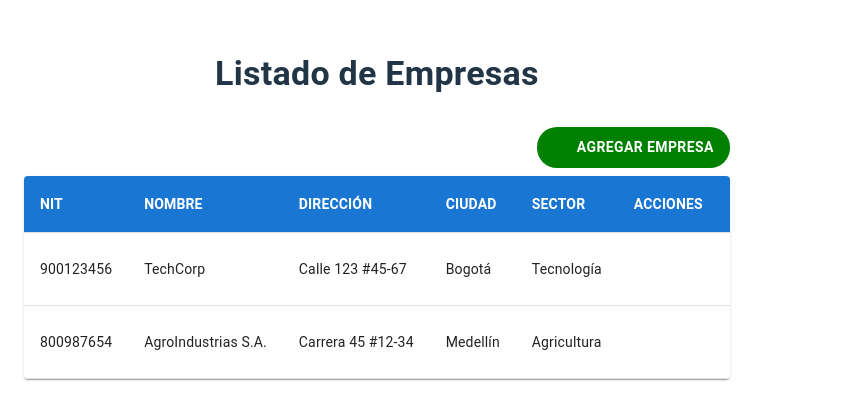
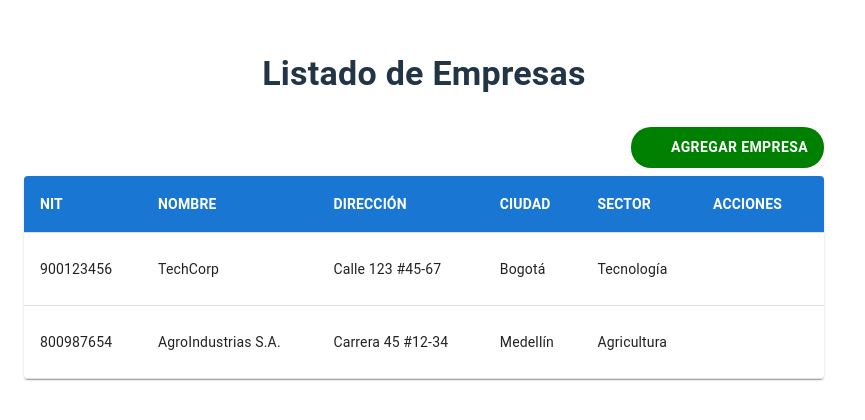
Before and after one commit to JuliGeralDev/empresa_app, a React (Vite) app: page /empresas in a window 1280 px wide. Shown: the part 172-592 px from the top of the page, without its empty margins (0-865 px from the left). Built offline with nearby package versions, Linux system fonts and the light colour scheme; sample sign-in values are in the browser's storage; some icons are missing; the HTML template or start-up script is replaced by a standard one.

Commit message:
Fix actions company

```diff
--- a/src/components/molecules/EmpresaForm.jsx
+++ b/src/components/molecules/EmpresaForm.jsx
@@ -4,22 +4,22 @@ import BotonGuardar from "../atoms/BotonGuardar";
 import { useDispatch } from "react-redux";
 import { agregarEmpresa, editarEmpresa } from "../../features/empresa/empresaSlice";
 import { useEffect } from "react";
+
 const EmpresaForm = ({ onClose, initialData = null }) => {
-  const { register, handleSubmit, reset, setValue } = useForm();
+  const { register, handleSubmit, reset } = useForm();
   const dispatch = useDispatch();
 
   useEffect(() => {
-    if (initialData) {
-      Object.entries(initialData).forEach(([key, value]) => {
-        setValue(key, value);
-      });
-    }
-  }, [initialData, setValue]);
+  if (initialData) {
+    reset(initialData);
+  }
+}, [initialData, reset]);
+
 
   const onSubmit = (data) => {
     const empresa = {
       ...data,
-      id: initialData ? initialData.id : crypto.randomUUID(),
+      id: initialData ? initialData.nit : crypto.randomUUID(),
     };
 
     if (initialData) {
@@ -28,13 +28,13 @@ const EmpresaForm = ({ onClose, initialData = null }) => {
       dispatch(agregarEmpresa(empresa));
     }
 
-    reset();
+    reset();     // limpia el formulario después de guardar
     onClose();
   };
 
   return (
     <Box component="form" onSubmit={handleSubmit(onSubmit)} sx={{ display: "flex", flexDirection: "column", gap: 2 }}>
-      <TextField label="NIT" fullWidth {...register("nit")} required />
+      <TextField label="NIT" fullWidth {...register("nit")} required disabled/>
       <TextField label="Nombre" fullWidth {...register("nombre")} required />
       <TextField label="Dirección" fullWidth {...register("direccion")} required />
       <TextField label="Ciudad" fullWidth {...register("ciudad")} required />
--- a/src/components/templates/TablaEntidad.jsx
+++ b/src/components/templates/TablaEntidad.jsx
@@ -12,7 +12,7 @@ import BotonEditar from "../atoms/BotonEditar";
 import BotonEliminar from "../atoms/BotonEliminar";
 import { useSelector } from "react-redux";
 
-const TablaEntidad = ({ titulos, filas, onEditar, onEliminar }) => {
+const TablaEntidad = ({ columnas, filas, onEditar, onEliminar }) => {
   const user = useSelector((state) => state.auth.user);
   const esAdmin = user?.role === "admin";
 
@@ -21,20 +21,22 @@ const TablaEntidad = ({ titulos, filas, onEditar, onEliminar }) => {
   }
 
   return (
-    <TableContainer component={Paper}>
-      <Table >
+    <TableContainer component={Paper} sx={{ overflowX: "auto" }}>
+      <Table sx={{ minWidth: 800 }}>
         <TableHead>
           <TableRow sx={{ backgroundColor: (theme) => theme.palette.primary.main }}>
-            {titulos.map((titulo) => (
+            {columnas.map((col) => (
               <TableCell
-                key={titulo}
+                key={col.key}
                 sx={{ color: "white", fontWeight: "bold", textTransform: "uppercase" }}
               >
-                {titulo}
+                {col.label}
               </TableCell>
             ))}
             {esAdmin && (
-              <TableCell sx={{ color: "white", fontWeight: "bold", textTransform: "uppercase" }}>
+              <TableCell
+                sx={{ color: "white", fontWeight: "bold", textTransform: "uppercase" }}
+              >
                 Acciones
               </TableCell>
             )}
@@ -44,8 +46,8 @@ const TablaEntidad = ({ titulos, filas, onEditar, onEliminar }) => {
         <TableBody>
           {filas.map((fila, index) => (
             <TableRow key={index}>
-              {titulos.map((titulo) => (
-                <TableCell key={titulo}>{fila[titulo]}</TableCell>
+              {columnas.map((col) => (
+                <TableCell key={col.key}>{fila[col.key]}</TableCell>
               ))}
               {esAdmin && (
                 <TableCell>
--- a/src/features/empresa/empresaSlice.js
+++ b/src/features/empresa/empresaSlice.js
@@ -27,7 +27,7 @@ const empresaSlice = createSlice({
     },
     editarEmpresa: (state, action) => {
       const empresaEditada = action.payload;
-      const index = state.lista.findIndex(emp => emp.id === empresaEditada.id);
+      const index = state.lista.findIndex(emp => emp.nit === empresaEditada.nit);
       if (index !== -1) {
         state.lista[index] = empresaEditada;
         localStorage.setItem("empresas", JSON.stringify(state.lista));
@@ -35,7 +35,7 @@ const empresaSlice = createSlice({
     },
     eliminarEmpresa: (state, action) => {
       const id = action.payload;
-      state.lista = state.lista.filter((empresa) => empresa.id !== id);
+      state.lista = state.lista.filter((empresa) => empresa.nit !== id);
       localStorage.setItem("empresas", JSON.stringify(state.lista));
     },
   },
--- a/src/pages/Empresas/EmpresasPage.jsx
+++ b/src/pages/Empresas/EmpresasPage.jsx
@@ -1,25 +1,25 @@
 import { useState } from "react";
-import { useSelector } from "react-redux";
+import { useSelector, useDispatch } from "react-redux";
 import { Container, Box, Modal } from "@mui/material";
+
 import Title from "../../components/atoms/Title";
 import TablaEntidad from "../../components/templates/TablaEntidad";
 import BotonAgregar from "../../components/atoms/BotonAgregar";
 import EmpresaForm from "../../components/molecules/EmpresaForm";
 import DialogConfirmacion from "../../components/molecules/DialogConfirmacion";
-import { useDispatch } from "react-redux";
+
 import { eliminarEmpresa } from "../../features/empresa/empresaSlice";
 
 const Empresas = () => {
-    const empresas  = useSelector((state) => state.empresa.lista);
-    const user      = useSelector((state) => state.auth.user);
+  const empresas = useSelector((state) => state.empresa.lista);
+  const user = useSelector((state) => state.auth.user);
+  const dispatch = useDispatch();
 
   const [empresaEditando, setEmpresaEditando] = useState(null);
   const [open, setOpen] = useState(false);
 
   const [empresaEliminar, setEmpresaEliminar] = useState(null);
   const [dialogOpen, setDialogOpen] = useState(false);
-    const dispatch = useDispatch();
-
 
   const handleOpenModal = (empresa = null) => {
     setEmpresaEditando(empresa);
@@ -36,13 +36,27 @@ const Empresas = () => {
     setDialogOpen(true);
   };
 
-    const confirmarEliminacion = (id) => {
-        dispatch(eliminarEmpresa(id));
+  const confirmarEliminacion = () => {
+
+      if (empresaEliminar) {
+        dispatch(eliminarEmpresa(empresaEliminar.nit));
+        console.log("Eliminando empresa:", empresaEliminar);
+        setEmpresaEliminar(null);
+    }
     setDialogOpen(false);
-        setEmpresaEliminar(null);
   };
 
+  const columnas = [
+    { label: "NIT", key: "nit" },
+    { label: "Nombre", key: "nombre" },
+    { label: "Dirección", key: "direccion" },
+    { label: "Ciudad", key: "ciudad" },
+    { label: "Sector", key: "sector" }
+  ];
 
+  const filas = empresas.map((empresa) => ({
+    ...empresa,
+  }));
 
   return (
     <Container maxWidth="md" sx={{ mt: 5, mb: 8 }}>
@@ -63,32 +77,21 @@ const Empresas = () => {
         </Box>
       )}
 
-
       <TablaEntidad
-            titulos={["NIT", "Nombre", "Dirección", "Ciudad", "Sector"]}
-            filas={empresas.map((empresa) => ({
-                id: empresa.id,
-                NIT: empresa.nit,
-                Nombre: empresa.nombre,
-                Dirección: empresa.direccion,
-                Ciudad: empresa.ciudad,
-                Sector: empresa.sector,
-            }))}
+        columnas={columnas}
+        filas={filas}
         onEditar={handleOpenModal}
         onEliminar={handleEliminar}
       />
-
 
       <DialogConfirmacion
         open={dialogOpen}
         onClose={() => setDialogOpen(false)}
         onConfirm={confirmarEliminacion}
-            id={empresaEliminar?.id}
         title="Eliminar empresa"
         message="¿Estás seguro de que deseas eliminar la empresa"
         itemName={empresaEliminar?.nombre}
       />
-
 
       <Modal open={open} onClose={handleCloseModal}>
         <Box
@@ -104,7 +107,11 @@ const Empresas = () => {
             transform: "translate(-50%, -50%)",
           }}
         >
-             <EmpresaForm onClose={handleCloseModal} initialData={empresaEditando} />
+          <EmpresaForm
+            key={empresaEditando?.nit || "nueva"}
+            onClose={handleCloseModal}
+            initialData={empresaEditando}
+          />
         </Box>
       </Modal>
     </Container>
--- a/src/pages/Productos/ProductosPage.jsx
+++ b/src/pages/Productos/ProductosPage.jsx
@@ -1,18 +1,19 @@
 import { useState } from "react";
 import { useSelector, useDispatch } from "react-redux";
 import { Container, Box, Modal } from "@mui/material";
+
 import Title from "../../components/atoms/Title";
+import TablaEntidad from "../../components/templates/TablaEntidad";
 import BotonAgregar from "../../components/atoms/BotonAgregar";
 import ProductoForm from "../../components/molecules/ProductoForm";
 import DialogConfirmacion from "../../components/molecules/DialogConfirmacion";
-import TablaEntidad from "../../components/templates/TablaEntidad";
+
 import { eliminarProducto } from "../../features/producto/productoSlice";
 
 const ProductosPage = () => {
   const productos = useSelector((state) => state.producto.lista);
+  const empresas = useSelector((state) => state.empresa.lista);
   const user = useSelector((state) => state.auth.user);
-  const esAdmin = user?.role === "admin";
-
   const dispatch = useDispatch();
 
   const [productoEditando, setProductoEditando] = useState(null);
@@ -42,28 +43,44 @@ const ProductosPage = () => {
     setProductoEliminar(null);
   };
 
-  const titulos = ["Código", "Nombre", "Características", "Precios", "Empresa"];
-  const filas = productos.map((prod) => ({
-    id: prod.id,
-    Código: prod.codigo,
-    Nombre: prod.nombre,
-    Características: prod.caracteristicas,
-    Precios: `COP: $${prod.precios.COP} | USD: $${prod.precios.USD} | EUR: €${prod.precios.EUR}`,
-    Empresa: prod.empresa,
-  }));
+  const columnas = [
+    { label: "Código", key: "codigo" },
+    { label: "Nombre", key: "nombre" },
+    { label: "Características", key: "caracteristicas" },
+    { label: "Precios", key: "preciosFormateados" },
+    { label: "Empresa", key: "empresaNombre" }
+  ];
+
+  const filas = productos.map((producto) => {
+    const empresa = empresas.find((e) => e.nit === producto.empresa);
+    return {
+      ...producto,
+      preciosFormateados: `COP: $${producto.precios.COP}, USD: $${producto.precios.USD}, EUR: €${producto.precios.EUR}`,
+      empresaNombre: empresa?.nombre || producto.empresa,
+    };
+  });
 
   return (
-    <Container maxWidth="lg" sx={{ mt: 5, mb: 8 }}>
+    <Container maxWidth="md" sx={{ mt: 5, mb: 8 }}>
       <Title text="Listado de Productos" />
 
-      {esAdmin && (
-        <Box sx={{ display: "flex", justifyContent: "flex-end", mb: 2 }}>
+      {user?.role === "admin" && (
+        <Box
+          sx={{
+            display: "flex",
+            justifyContent: "flex-end",
+            alignItems: "center",
+            mt: 4,
+            mb: 1,
+            gap: 1,
+          }}
+        >
           <BotonAgregar text="Agregar Producto" onClick={handleOpenModal} />
         </Box>
       )}
 
       <TablaEntidad
-        titulos={titulos}
+        columnas={columnas}
         filas={filas}
         onEditar={handleOpenModal}
         onEliminar={handleEliminar}
@@ -73,7 +90,7 @@ const ProductosPage = () => {
         open={dialogOpen}
         onClose={() => setDialogOpen(false)}
         onConfirm={confirmarEliminacion}
-        id={productoEliminar?.id}
+        id={productoEliminar?.nit}
         title="Eliminar producto"
         message="¿Estás segura de que deseas eliminar el producto"
         itemName={productoEliminar?.nombre}
@@ -93,7 +110,11 @@ const ProductosPage = () => {
             transform: "translate(-50%, -50%)",
           }}
         >
-          <ProductoForm onClose={handleCloseModal} initialData={productoEditando} />
+          <ProductoForm
+            key={productoEditando?.id || "nuevo"}
+            onClose={handleCloseModal}
+            initialData={productoEditando}
+          />
         </Box>
       </Modal>
     </Container>
```
Lines whose indentation alone changed are shown as unchanged.
